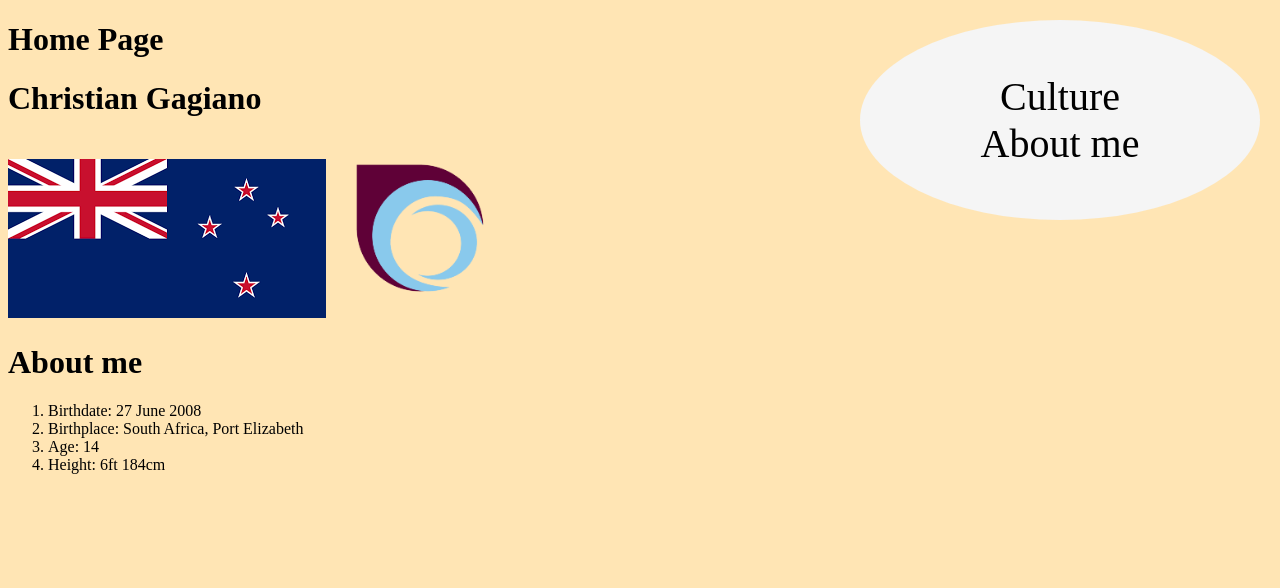
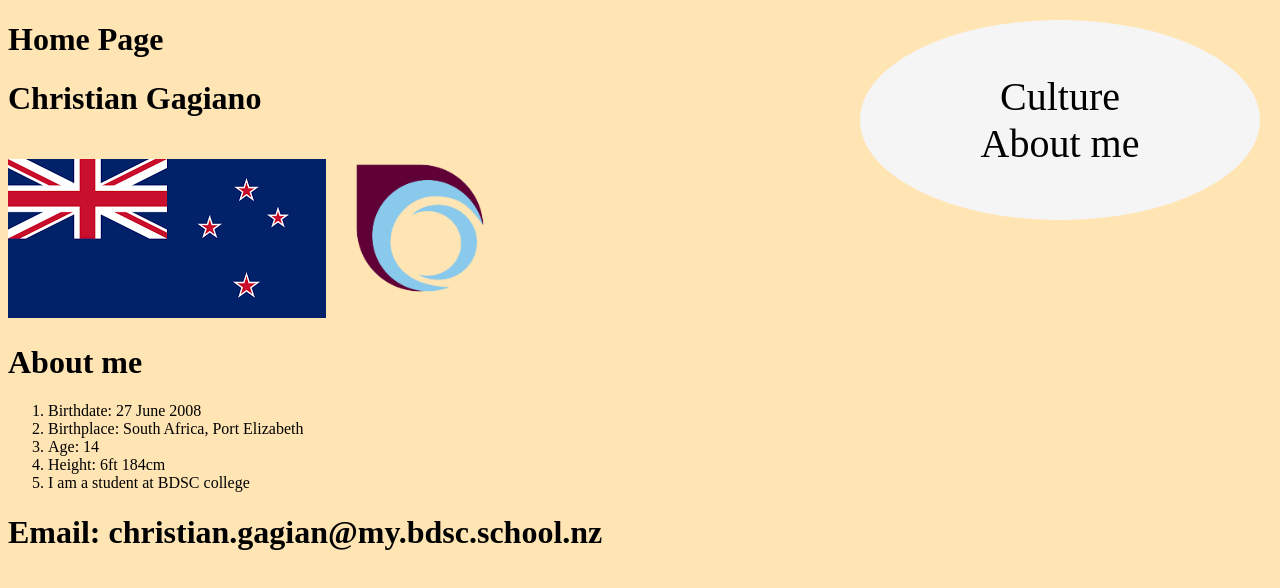
Before and after one commit to christian9719/chris.github.io, a plain HTML site: page index.html in a window 1280 px wide. Drawn offline with Linux system fonts and the light colour scheme.

Commit message:
index.html

```diff
--- a/index.html
+++ b/index.html
@@ -33,6 +33,7 @@
             <li> Birthplace: South Africa, Port Elizabeth</li>
         <li> Age: 14</li>
         <li>Height: 6ft 184cm </li>
+            <li>I am a student at BDSC college</li>
 
         </ol>
 
@@ -69,7 +70,7 @@
     </div>
 
 
-
+        <h1> Email: christian.gagian@my.bdsc.school.nz</h1>
 
 </body>
 </html>
```
